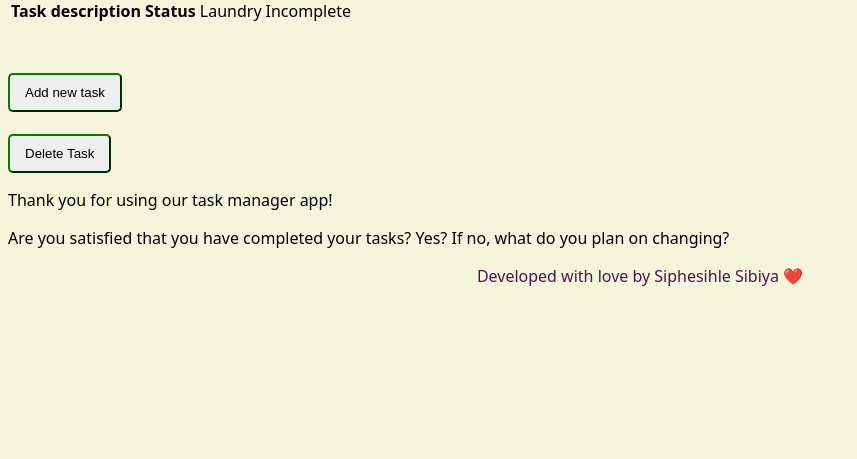
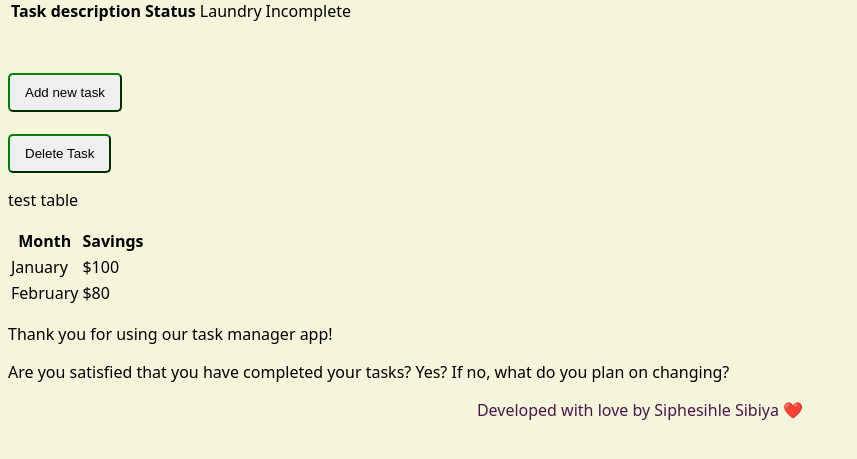
Before and after one commit to Annie24-ux/Task-Manager, a web app: page / in a window 1280 px wide. Shown: the part 141-600 px from the top of the page, without its empty margins (0-857 px from the left). Run offline with its HTML, style and script files only (its server is not run), Linux system fonts and the light colour scheme; data that the repository does not hold is empty.

Commit message:
Added sample table.

```diff
--- a/src/main/resources/public/index.html
+++ b/src/main/resources/public/index.html
@@ -12,7 +12,7 @@
 
 
     <section id="body">
-        <!-- <p>Tasks</p> -->
+
         <table>
             <thead>
             <h2>My daily tasks</h2>
@@ -40,6 +40,24 @@
         <br>
         <button id="deleteTask">Delete Task<img src=""></button>
         <br>
+    </section>
+
+    <section>
+        <p>test table</p>
+        <table>
+            <tr>
+                <th>Month</th>
+                <th>Savings</th>
+            </tr>
+            <tr>
+                <td>January</td>
+                <td>$100</td>
+            </tr>
+            <tr>
+                <td>February</td>
+                <td>$80</td>
+            </tr>
+        </table>
     </section>
 
     <section id="conclusion">
```
